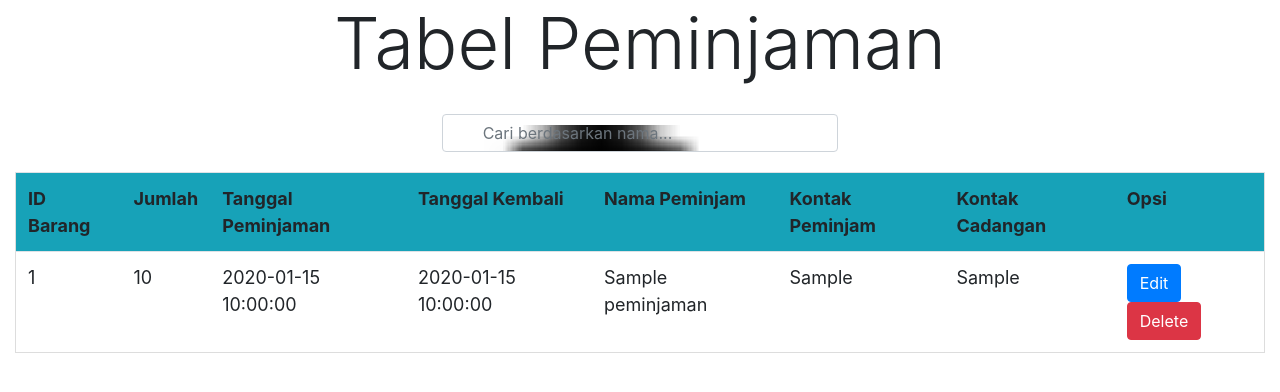
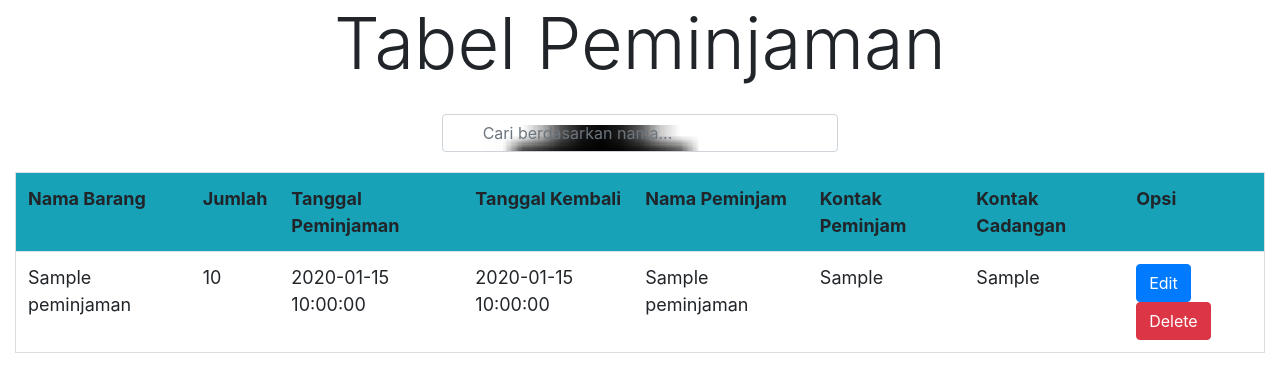
Before and after one commit to leonardcl/inventaris-gereja, a PHP site: page /tabel_peminjaman.php in a window 1280 px wide. Shown: the part 56-448 px from the top of the page. Run offline with PHP 8.4, Linux system fonts and the light colour scheme; the visitor is signed in with stand-in values (Sample User, id 1); tables that the repository leaves empty or names only in its code hold one stand-in row (values such as "Sample post"); some libraries are stand-ins or nearby versions.

Commit message:
Update tabel_peminjaman.php

```diff
--- a/tabel_peminjaman.php
+++ b/tabel_peminjaman.php
@@ -78,7 +78,7 @@
 			<div class="col-12">
 				<table class='table table-hover' id="myTable">
 					<tr class="bg-info" class="header">
-						<th>ID Barang</th>
+						<th>Nama Barang</th>
 						<th>Jumlah</th>
 						<th>Tanggal Peminjaman</th>
 						<th>Tanggal Kembali</th>
@@ -94,7 +94,7 @@
 					while($d = mysqli_fetch_array($data)){
 						?>
 						<tr>
-							<td><?php echo $d['id_barang']; ?></td>
+							<td><?php echo $d['nama_barang']; ?></td>
 							<td><?php echo $d['jumlah']; ?></td>
 							<td><?php echo $d['tanggal_peminjaman']; ?></td>
 							<td><?php echo $d['tanggal_kembali']; ?></td>
```
